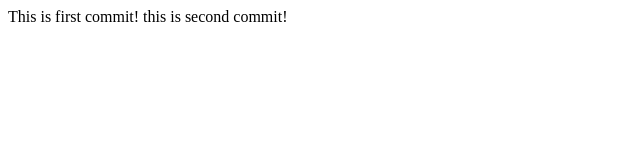
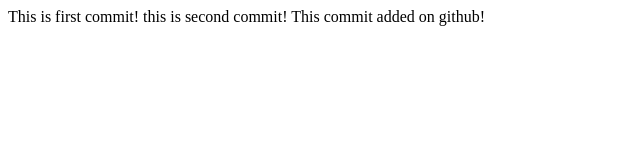
Before and after one commit to vikmass/homework, a plain HTML site: page index.html in a window 1280 px wide. Shown: the whole page, without its empty margins (0-640 px from the left). Drawn offline with Linux system fonts and the light colour scheme.

Commit message:
Update index.html

```diff
--- a/index.html
+++ b/index.html
@@ -7,5 +7,6 @@
 <body>
   This is first commit!
   this is second commit!
+  This commit added on github!
 </body>
   </html>
```
